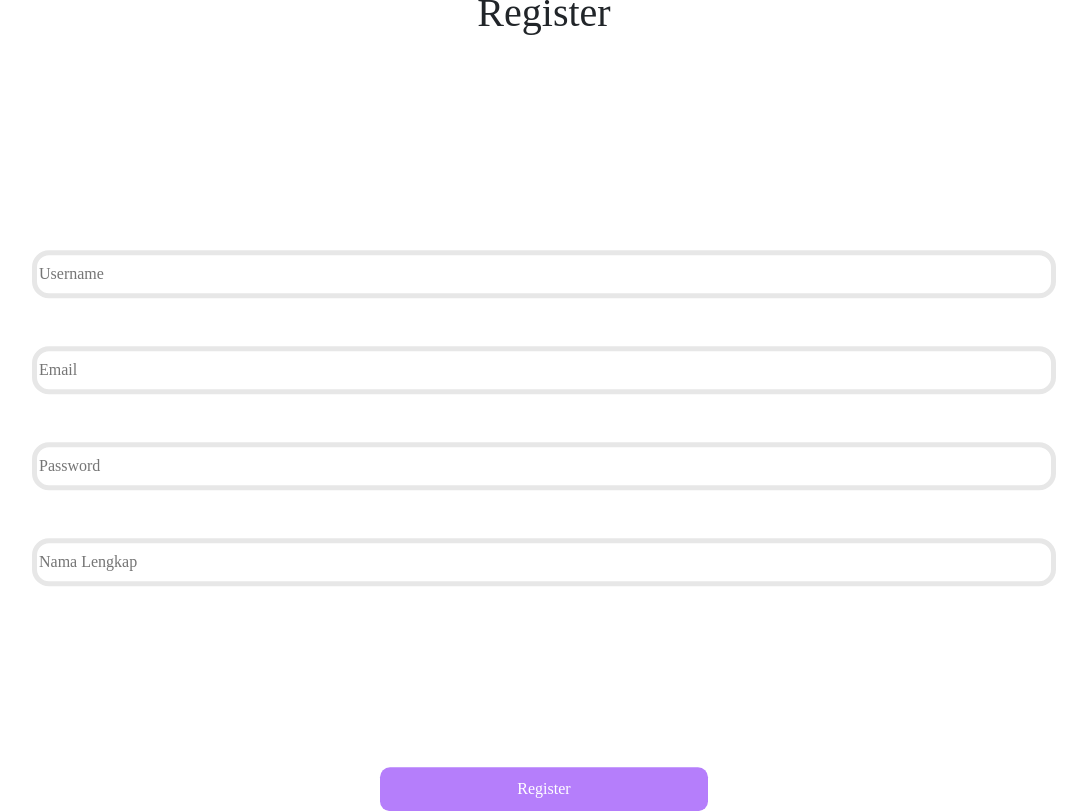
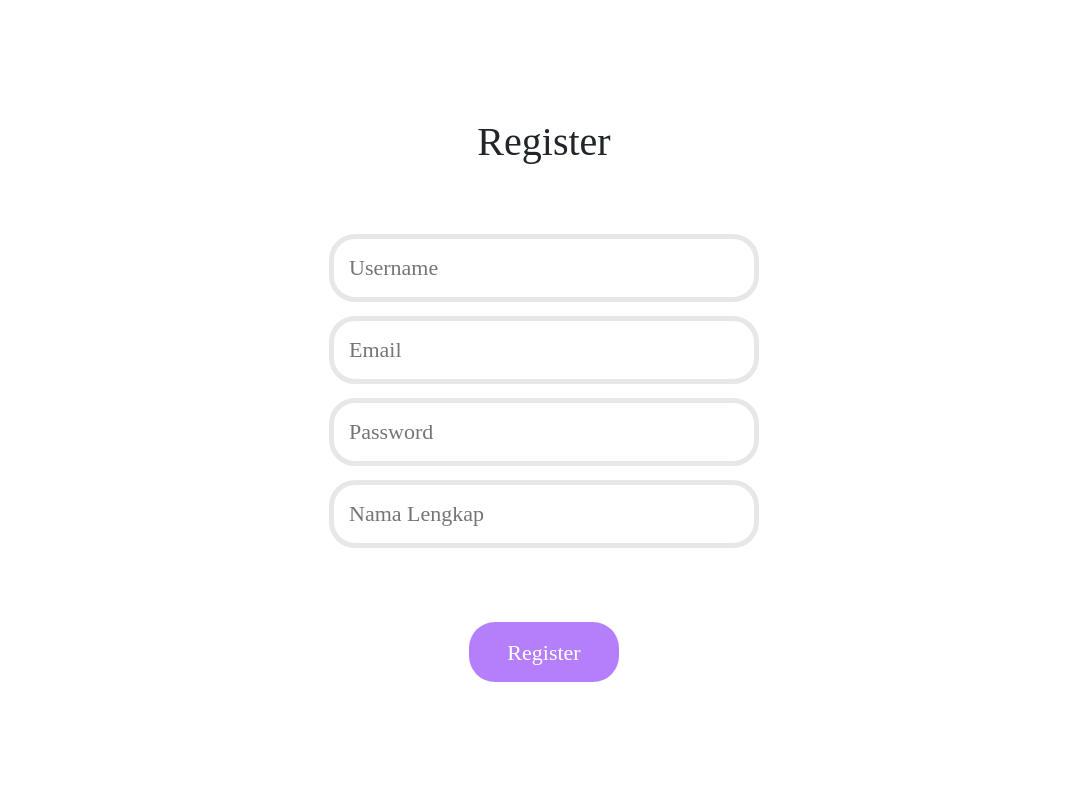
Before and after one commit to zflash123/IrrigationReport, a React (Vite) app: page /register in a window 1280 px wide. Shown: the whole page, without its empty margins (96-1183 px from the left). Built offline with nearby package versions, Linux system fonts and the light colour scheme.

Commit message:
Fix register UI from using % to px. Add media query for tablet. Add <br> in each input at RegisterForm. Add class in h1 of register.

```diff
--- a/src/components/RegisterForm.jsx
+++ b/src/components/RegisterForm.jsx
@@ -65,11 +65,11 @@ const RegisterForm = () => {
       method="POST"
       encType="multipart/form-data"
     >
-      <input type="text" name="username" className="r-form-input" id="register-username" placeholder="Username" required />
-      <input type="text" name="email" className="r-form-input" id="register-email" placeholder="Email" required />
-      <input type="password" name="password" className="r-form-input" id="register-password" placeholder="Password" required />
-      <input type="text" name="fullname" className="r-form-input" id="register-fullname" placeholder="Nama Lengkap" required />
-      <input type="hidden" name="urole_id" value={"1d3c9d35-3d02-4b42-ad44-b75ca8c4e4fa"}/>
+      <input type="text" name="username" className="r-form-input" id="register-username" placeholder="Username" required /><br></br>
+      <input type="text" name="email" className="r-form-input" id="register-email" placeholder="Email" required /><br></br>
+      <input type="password" name="password" className="r-form-input" id="register-password" placeholder="Password" required /><br></br>
+      <input type="text" name="fullname" className="r-form-input" id="register-fullname" placeholder="Nama Lengkap" required /><br></br>
+      <input type="hidden" name="urole_id" value={"1d3c9d35-3d02-4b42-ad44-b75ca8c4e4fa"}/><br></br>
       <button className="register-button">Register</button>
     </form>
   );
--- a/src/pages/Register.css
+++ b/src/pages/Register.css
@@ -1,22 +1,50 @@
 .register-button {
   background-color: #B57EFB;
   color: white;
-  width: 32%;
+  width: 92.16px;
   height: 2.7rem;
   border-radius: 10px;
   border: 0px;
-  margin-top: 13%;
+  margin-top: 36px;
 }
 
 .r-form-input {
-  width: 100%;
-  height: 3rem;
+  width: 290px;
+  height: 48px;
   border: 5px solid #E7E7E7;
   border-radius: 17px;
   box-sizing: border-box;
-  margin-bottom: 4.7%;
+  margin-bottom: 14px;
 }
 
 #register-username {
-  margin-top: 20%;
+  margin-top: 60px;
 }
+
+@media only screen and (min-width: 640px) and (min-height: 750px) {
+  .register-title {
+    font-size: 40px;
+  }
+
+  .register-button {
+    width: 150px;
+    height: 60px;
+    margin-top: 36px;
+    font-size: 22px;
+    border-radius: 26px;
+  }
+
+  .r-form-input {
+    width: 430px;
+    height: 68px;
+    border-radius: 26px;
+    box-sizing: border-box;
+    margin-bottom: 14px;
+    font-size: 22px;
+    padding-left: 15px;
+  }
+
+  #register-username {
+    margin-top: 60px;
+  }
+}
--- a/src/pages/Register.jsx
+++ b/src/pages/Register.jsx
@@ -4,7 +4,7 @@ import RegisterForm from "../components/RegisterForm";
 export default function Register() {
   return(
     <div className="login-content">
-      <h1>Register</h1>
+      <h1 className="register-title">Register</h1>
       <RegisterForm />
     </div>
   );
```
